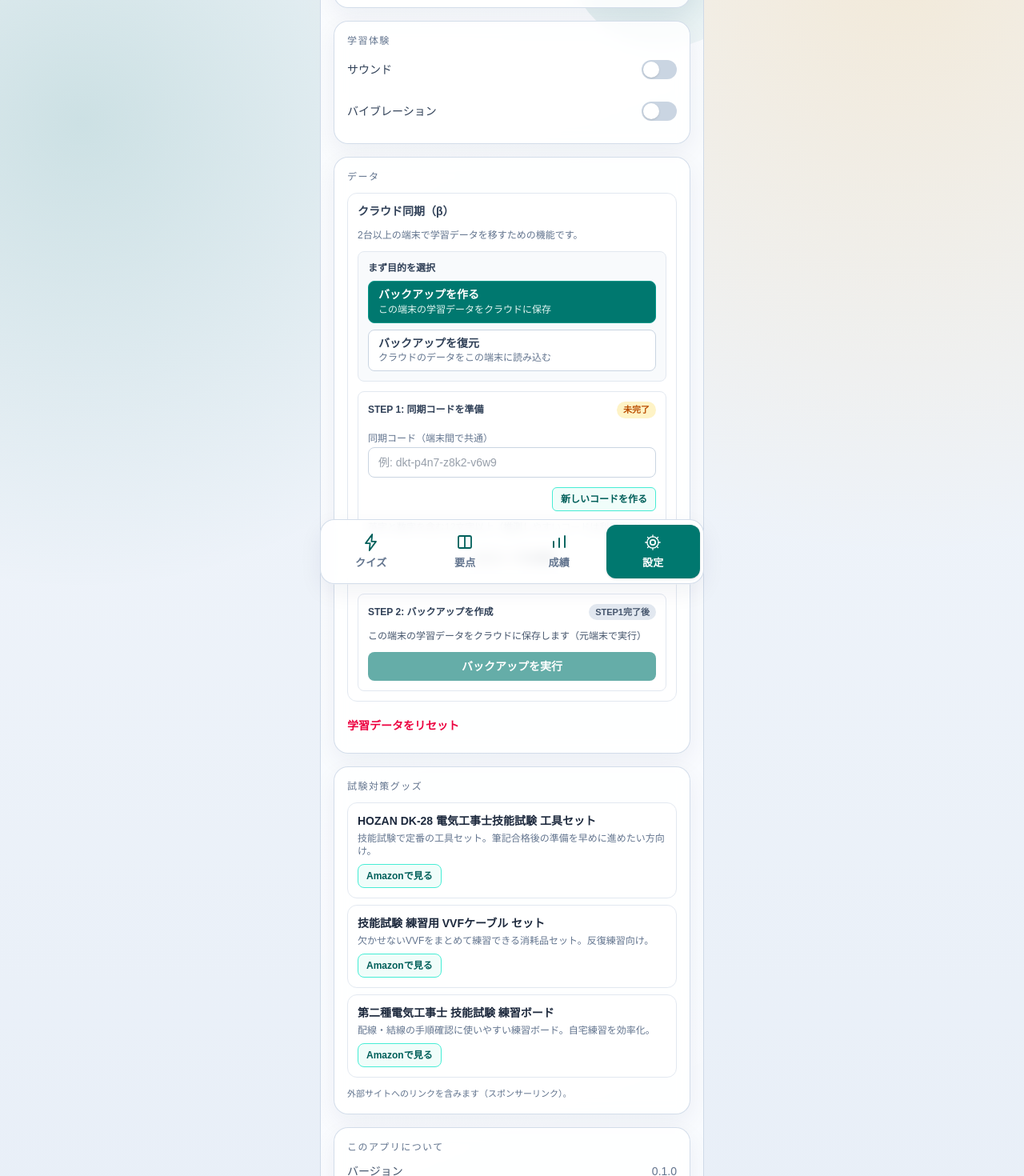
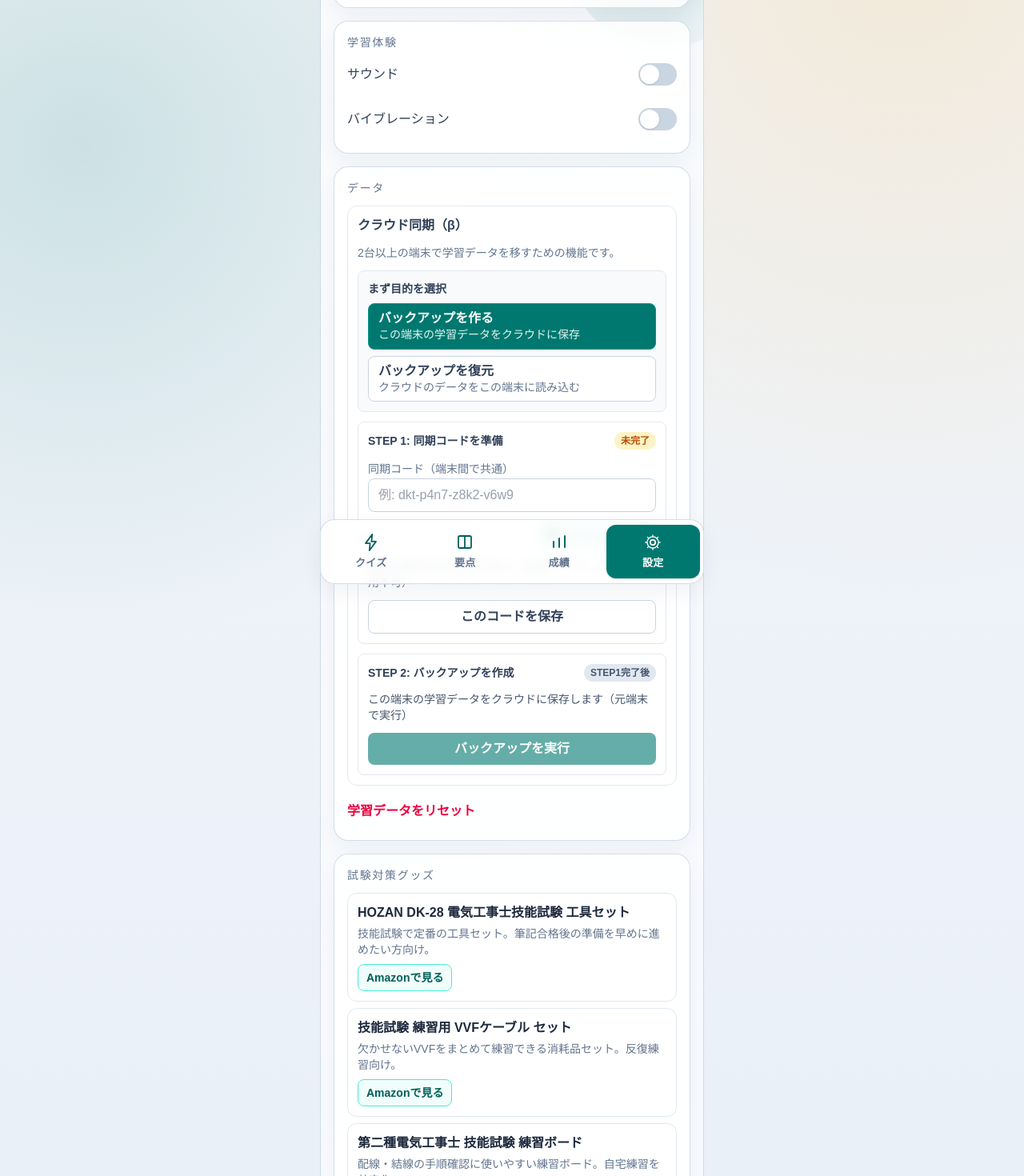
Before and after one commit to kamexy/denkotsu, a Next.js app in the folder denkotsu/: page /settings in a window 1280 px wide. Shown: the part 60-1530 px from the top of the page at 80% size. Built offline with nearby package versions, Linux system fonts and the light colour scheme; no server answers.

Commit message:
fix: 全体のフォントとアイコンを1段階拡大

```diff
--- a/denkotsu/src/app/settings/page.tsx
+++ b/denkotsu/src/app/settings/page.tsx
@@ -221,23 +221,23 @@ export default function SettingsPage() {
       <div className="px-4 py-4 space-y-4">
         {/* Sound / Vibration toggles */}
         <div className="panel p-4 space-y-1">
-          <p className="text-xs text-slate-500 uppercase tracking-[0.12em] mb-1">
+          <p className="text-sm text-slate-500 uppercase tracking-[0.12em] mb-1">
             学習体験
           </p>
           <div className="flex items-center justify-between py-3">
-            <span className="text-sm text-slate-700 font-medium">サウンド</span>
+            <span className="text-base text-slate-700 font-medium">サウンド</span>
             <button
               type="button"
               role="switch"
               aria-checked={settings?.soundEnabled ?? false}
               aria-label="サウンド"
               onClick={() => toggleSetting("soundEnabled")}
-              className={`relative w-11 h-6 rounded-full transition-colors ${
+              className={`relative w-12 h-7 rounded-full transition-colors ${
                 settings?.soundEnabled ? "bg-teal-700" : "bg-slate-300"
               }`}
             >
               <span
-                className={`absolute top-0.5 left-0.5 w-5 h-5 bg-white rounded-full shadow transition-transform ${
+                className={`absolute top-0.5 left-0.5 w-6 h-6 bg-white rounded-full shadow transition-transform ${
                   settings?.soundEnabled ? "translate-x-5" : "translate-x-0"
                 }`}
               />
@@ -245,19 +245,19 @@ export default function SettingsPage() {
           </div>
 
           <div className="flex items-center justify-between py-3">
-            <span className="text-sm text-slate-700 font-medium">バイブレーション</span>
+            <span className="text-base text-slate-700 font-medium">バイブレーション</span>
             <button
               type="button"
               role="switch"
               aria-checked={settings?.vibrationEnabled ?? false}
               aria-label="バイブレーション"
               onClick={() => toggleSetting("vibrationEnabled")}
-              className={`relative w-11 h-6 rounded-full transition-colors ${
+              className={`relative w-12 h-7 rounded-full transition-colors ${
                 settings?.vibrationEnabled ? "bg-teal-700" : "bg-slate-300"
               }`}
             >
               <span
-                className={`absolute top-0.5 left-0.5 w-5 h-5 bg-white rounded-full shadow transition-transform ${
+                className={`absolute top-0.5 left-0.5 w-6 h-6 bg-white rounded-full shadow transition-transform ${
                   settings?.vibrationEnabled
                     ? "translate-x-5"
                     : "translate-x-0"
@@ -269,18 +269,18 @@ export default function SettingsPage() {
 
         {/* Data section */}
         <div className="panel p-4">
-          <p className="text-xs text-slate-500 uppercase tracking-[0.12em] mb-3">
+          <p className="text-sm text-slate-500 uppercase tracking-[0.12em] mb-3">
             データ
           </p>
 
           <div className="rounded-xl border border-slate-200 bg-white/70 p-3 space-y-3 mb-3">
-            <p className="text-sm font-semibold text-slate-700">クラウド同期（β）</p>
-            <p className="text-xs text-slate-500">
+            <p className="text-base font-semibold text-slate-700">クラウド同期（β）</p>
+            <p className="text-sm text-slate-500">
               2台以上の端末で学習データを移すための機能です。
             </p>
 
             <div className="rounded-lg border border-slate-200 bg-slate-50/90 p-3 space-y-2">
-              <p className="text-xs font-semibold text-slate-700">まず目的を選択</p>
+              <p className="text-sm font-semibold text-slate-700">まず目的を選択</p>
               <div className="grid gap-2">
                 <button
                   type="button"
@@ -291,9 +291,9 @@ export default function SettingsPage() {
                       : "border-slate-300 bg-white text-slate-700 hover:bg-slate-50"
                   }`}
                 >
-                  <span className="block text-sm font-semibold leading-tight">バックアップを作る</span>
+                  <span className="block text-base font-semibold leading-tight">バックアップを作る</span>
                   <span
-                    className={`block mt-0.5 text-xs leading-tight ${
+                    className={`block mt-0.5 text-sm leading-tight ${
                       syncWizardMode === "backup"
                         ? "text-teal-50/95"
                         : "text-slate-500"
@@ -311,9 +311,9 @@ export default function SettingsPage() {
                       : "border-slate-300 bg-white text-slate-700 hover:bg-slate-50"
                   }`}
                 >
-                  <span className="block text-sm font-semibold leading-tight">バックアップを復元</span>
+                  <span className="block text-base font-semibold leading-tight">バックアップを復元</span>
                   <span
-                    className={`block mt-0.5 text-xs leading-tight ${
+                    className={`block mt-0.5 text-sm leading-tight ${
                       syncWizardMode === "restore"
                         ? "text-teal-50/95"
                         : "text-slate-500"
@@ -327,9 +327,9 @@ export default function SettingsPage() {
 
             <div className="rounded-lg border border-slate-200 bg-white p-3 space-y-3">
               <div className="flex items-center justify-between gap-2">
-                <p className="text-xs font-semibold text-slate-700">STEP 1: 同期コードを準備</p>
+                <p className="text-sm font-semibold text-slate-700">STEP 1: 同期コードを準備</p>
                 <span
-                  className={`text-[11px] font-semibold rounded-full px-2 py-0.5 ${
+                  className={`text-[12px] font-semibold rounded-full px-2 py-0.5 ${
                     isWizardStep1Done
                       ? "bg-emerald-100 text-emerald-700"
                       : "bg-amber-100 text-amber-700"
@@ -339,13 +339,13 @@ export default function SettingsPage() {
                 </span>
               </div>
               <label className="block space-y-1">
-                <span className="text-xs text-slate-500">同期コード（端末間で共通）</span>
+                <span className="text-sm text-slate-500">同期コード（端末間で共通）</span>
                 <input
                   type="text"
                   value={syncIdInput}
                   onChange={(e) => setSyncIdInput(e.target.value)}
                   placeholder="例: dkt-p4n7-z8k2-v6w9"
-                  className="w-full rounded-lg border border-slate-300 bg-white px-3 py-2 text-sm text-slate-700 outline-none focus:border-teal-500 focus:ring-2 focus:ring-teal-200 disabled:bg-slate-100"
+                  className="w-full rounded-lg border border-slate-300 bg-white px-3 py-2 text-base text-slate-700 outline-none focus:border-teal-500 focus:ring-2 focus:ring-teal-200 disabled:bg-slate-100"
                   disabled={syncPending !== null}
                   autoCapitalize="off"
                   autoCorrect="off"
@@ -357,32 +357,32 @@ export default function SettingsPage() {
                   type="button"
                   onClick={handleGenerateSyncId}
                   disabled={syncPending !== null}
-                  className="w-full sm:w-auto px-2.5 py-1.5 rounded-md border border-teal-300 bg-teal-50 text-xs font-semibold text-teal-800 transition-colors hover:bg-teal-100 disabled:opacity-60"
+                  className="w-full sm:w-auto px-2.5 py-1.5 rounded-md border border-teal-300 bg-teal-50 text-sm font-semibold text-teal-800 transition-colors hover:bg-teal-100 disabled:opacity-60"
                 >
                   新しいコードを作る
                 </button>
               </div>
-              <p className="text-xs text-slate-500">
+              <p className="text-sm text-slate-500">
                 英字と数字を含む12文字以上（推測しやすいコードは利用不可）
               </p>
               {hasSavedSyncId && (
-                <p className="text-xs text-slate-500">
+                <p className="text-sm text-slate-500">
                   この端末に保存中のコード: <span className="font-mono">{savedSyncId}</span>
                 </p>
               )}
               {normalizedSyncIdInput && !isSyncIdSaved && (
-                <p className="text-xs font-semibold text-amber-700">
+                <p className="text-sm font-semibold text-amber-700">
                   入力中のコードは未保存です。「このコードを保存」を押してください。
                 </p>
               )}
               {syncIdValidationError && (
-                <p className="text-xs font-semibold text-amber-700">{syncIdValidationError}</p>
+                <p className="text-sm font-semibold text-amber-700">{syncIdValidationError}</p>
               )}
               <button
                 type="button"
                 onClick={handleSaveSyncId}
                 disabled={syncPending !== null}
-                className="w-full px-3 py-2 rounded-lg border border-slate-300 bg-white text-sm font-semibold text-slate-700 transition-colors hover:bg-slate-50 disabled:opacity-60"
+                className="w-full px-3 py-2 rounded-lg border border-slate-300 bg-white text-base font-semibold text-slate-700 transition-colors hover:bg-slate-50 disabled:opacity-60"
               >
                 {syncPending === "save" ? "保存中..." : "このコードを保存"}
               </button>
@@ -390,11 +390,11 @@ export default function SettingsPage() {
 
             <div className="rounded-lg border border-slate-200 bg-white p-3 space-y-3">
               <div className="flex items-center justify-between gap-2">
-                <p className="text-xs font-semibold text-slate-700">
+                <p className="text-sm font-semibold text-slate-700">
                   STEP 2: {syncWizardMode === "backup" ? "バックアップを作成" : "バックアップを復元"}
                 </p>
                 <span
-                  className={`text-[11px] font-semibold rounded-full px-2 py-0.5 ${
+                  className={`text-[12px] font-semibold rounded-full px-2 py-0.5 ${
                     isWizardStep1Done
                       ? "bg-teal-100 text-teal-700"
                       : "bg-slate-200 text-slate-600"
@@ -403,7 +403,7 @@ export default function SettingsPage() {
                   {isWizardStep1Done ? "実行可能" : "STEP1完了後"}
                 </span>
               </div>
-              <p className="text-xs text-slate-600">
+              <p className="text-sm text-slate-600">
                 {syncWizardMode === "backup"
                   ? "この端末の学習データをクラウドに保存します（元端末で実行）"
                   : "クラウド上の学習データをこの端末へ読み込みます（移行先端末で実行）"}
@@ -418,7 +418,7 @@ export default function SettingsPage() {
                   !cloudSyncEnabled ||
                   !isWizardStep1Done
                 }
-                className={`w-full px-3 py-2 rounded-lg text-sm font-semibold transition-colors disabled:opacity-60 ${
+                className={`w-full px-3 py-2 rounded-lg text-base font-semibold transition-colors disabled:opacity-60 ${
                   syncWizardMode === "backup"
                     ? "bg-teal-700 text-white hover:bg-teal-800"
                     : "border border-teal-300 bg-teal-50 text-teal-800 hover:bg-teal-100"
@@ -435,19 +435,19 @@ export default function SettingsPage() {
             </div>
 
             {!cloudSyncEnabled && (
-              <p className="text-xs text-amber-700">
+              <p className="text-sm text-amber-700">
                 同期API未設定: `NEXT_PUBLIC_SYNC_API_BASE` を設定すると利用できます。
               </p>
             )}
 
             {settings?.lastSyncedAt && (
-              <p className="text-xs text-slate-500">
+              <p className="text-sm text-slate-500">
                 最終バックアップ/復元: {new Date(settings.lastSyncedAt).toLocaleString("ja-JP")}
               </p>
             )}
 
             {syncNotice && (
-              <p className="text-xs font-semibold text-slate-600" aria-live="polite">
+              <p className="text-sm font-semibold text-slate-600" aria-live="polite">
                 {syncNotice}
               </p>
             )}
@@ -461,13 +461,13 @@ export default function SettingsPage() {
                 setCancelNotice(false);
                 setShowResetConfirm(true);
               }}
-              className="text-sm text-rose-600 hover:text-rose-700 py-2 font-semibold transition-colors active:scale-[0.99] focus-visible:outline-none focus-visible:ring-2 focus-visible:ring-rose-300 rounded-lg"
+              className="text-base text-rose-600 hover:text-rose-700 py-2 font-semibold transition-colors active:scale-[0.99] focus-visible:outline-none focus-visible:ring-2 focus-visible:ring-rose-300 rounded-lg"
             >
               学習データをリセット
             </button>
           ) : (
             <div className="bg-rose-50 rounded-xl p-4 border border-rose-200">
-              <p className="text-sm text-rose-800 mb-3">
+              <p className="text-base text-rose-800 mb-3">
                 すべての学習データが削除されます。この操作は取り消せません。
               </p>
               <div className="flex gap-2">
@@ -475,7 +475,7 @@ export default function SettingsPage() {
                   type="button"
                   onClick={handleReset}
                   disabled={resetPending}
-                  className="px-4 py-2 min-w-[118px] bg-rose-600 text-white text-sm rounded-lg font-semibold transition-all hover:bg-rose-700 active:scale-[0.98] focus-visible:outline-none focus-visible:ring-2 focus-visible:ring-rose-300 disabled:opacity-70 disabled:cursor-not-allowed disabled:active:scale-100"
+                  className="px-4 py-2 min-w-[118px] bg-rose-600 text-white text-base rounded-lg font-semibold transition-all hover:bg-rose-700 active:scale-[0.98] focus-visible:outline-none focus-visible:ring-2 focus-visible:ring-rose-300 disabled:opacity-70 disabled:cursor-not-allowed disabled:active:scale-100"
                 >
                   {resetPending ? (
                     <span className="inline-flex items-center gap-2">
@@ -490,7 +490,7 @@ export default function SettingsPage() {
                   type="button"
                   onClick={handleCancelReset}
                   disabled={resetPending}
-                  className="px-4 py-2 bg-white text-slate-700 text-sm rounded-lg font-semibold border border-slate-300 transition-all hover:bg-slate-50 active:scale-[0.98] focus-visible:outline-none focus-visible:ring-2 focus-visible:ring-slate-300 disabled:opacity-70 disabled:cursor-not-allowed disabled:active:scale-100"
+                  className="px-4 py-2 bg-white text-slate-700 text-base rounded-lg font-semibold border border-slate-300 transition-all hover:bg-slate-50 active:scale-[0.98] focus-visible:outline-none focus-visible:ring-2 focus-visible:ring-slate-300 disabled:opacity-70 disabled:cursor-not-allowed disabled:active:scale-100"
                 >
                   キャンセル
                 </button>
@@ -499,13 +499,13 @@ export default function SettingsPage() {
           )}
 
           {cancelNotice && (
-            <p className="text-sm text-slate-600 mt-2 font-semibold" aria-live="polite">
+            <p className="text-base text-slate-600 mt-2 font-semibold" aria-live="polite">
               キャンセルしました
             </p>
           )}
 
           {resetDone && (
-            <p className="text-sm text-emerald-700 mt-2 font-semibold" aria-live="polite">
+            <p className="text-base text-emerald-700 mt-2 font-semibold" aria-live="polite">
               リセットしました
             </p>
           )}
@@ -515,10 +515,10 @@ export default function SettingsPage() {
 
         {/* About */}
         <div className="panel p-4">
-          <p className="text-xs text-slate-500 uppercase tracking-[0.12em] mb-3">
+          <p className="text-sm text-slate-500 uppercase tracking-[0.12em] mb-3">
             このアプリについて
           </p>
-          <div className="space-y-2 text-sm text-slate-600">
+          <div className="space-y-2 text-base text-slate-600">
             <div className="flex justify-between">
               <span>バージョン</span>
               <span className="text-slate-500 font-medium">{APP_VERSION_LABEL}</span>
--- a/denkotsu/src/components/ads/AdSlot.tsx
+++ b/denkotsu/src/components/ads/AdSlot.tsx
@@ -39,7 +39,7 @@ export function AdSlot({ slot, className }: AdSlotProps) {
   return (
     <aside className={className}>
       <div className="panel p-3">
-        <p className="text-[10px] uppercase tracking-[0.12em] text-slate-400">
+        <p className="text-[11px] uppercase tracking-[0.12em] text-slate-400">
           Sponsored
         </p>
         {shouldRenderRealAd ? (
@@ -52,7 +52,7 @@ export function AdSlot({ slot, className }: AdSlotProps) {
             data-full-width-responsive="true"
           />
         ) : (
-          <div className="mt-1 rounded-lg border border-dashed border-slate-300 bg-white/75 px-3 py-4 text-center text-xs text-slate-500">
+          <div className="mt-1 rounded-lg border border-dashed border-slate-300 bg-white/75 px-3 py-4 text-center text-sm text-slate-500">
             広告プレビュー（本番では AdSense の広告が表示されます）
           </div>
         )}
--- a/denkotsu/src/components/monetization/RecommendedToolsSection.tsx
+++ b/denkotsu/src/components/monetization/RecommendedToolsSection.tsx
@@ -6,7 +6,7 @@ export function RecommendedToolsSection() {
 
   return (
     <div className="panel p-4">
-      <p className="text-xs text-slate-500 uppercase tracking-[0.12em] mb-3">
+      <p className="text-sm text-slate-500 uppercase tracking-[0.12em] mb-3">
         試験対策グッズ
       </p>
       <div className="space-y-2">
@@ -15,20 +15,20 @@ export function RecommendedToolsSection() {
             key={tool.id}
             className="rounded-xl border border-slate-200 bg-white/80 p-3"
           >
-            <p className="text-sm font-semibold text-slate-800">{tool.name}</p>
-            <p className="mt-1 text-xs text-slate-500">{tool.description}</p>
+            <p className="text-base font-semibold text-slate-800">{tool.name}</p>
+            <p className="mt-1 text-sm text-slate-500">{tool.description}</p>
             <a
               href={tool.url}
               target="_blank"
               rel="noopener noreferrer sponsored"
-              className="mt-2 inline-flex items-center rounded-lg border border-teal-300 bg-teal-50 px-2.5 py-1.5 text-xs font-semibold text-teal-800 transition-colors hover:bg-teal-100"
+              className="mt-2 inline-flex items-center rounded-lg border border-teal-300 bg-teal-50 px-2.5 py-1.5 text-sm font-semibold text-teal-800 transition-colors hover:bg-teal-100"
             >
               {tool.label}
             </a>
           </article>
         ))}
       </div>
-      <p className="mt-3 text-[11px] text-slate-500">
+      <p className="mt-3 text-[12px] text-slate-500">
         外部サイトへのリンクを含みます（スポンサーリンク）。
       </p>
     </div>
--- a/denkotsu/src/components/quiz/QuizCard.tsx
+++ b/denkotsu/src/components/quiz/QuizCard.tsx
@@ -29,7 +29,7 @@ export function QuizCard({
     >
       <div className="panel p-4 sm:p-5">
         <div className="mb-3 flex items-center justify-between">
-          <span className="inline-flex items-center gap-1 rounded-full bg-[var(--primary-soft)] px-2.5 py-1 text-[10px] font-semibold text-teal-800 tracking-[0.08em]">
+          <span className="inline-flex items-center gap-1 rounded-full bg-[var(--primary-soft)] px-2.5 py-1 text-[11px] font-semibold text-teal-800 tracking-[0.08em]">
             QUICK QUIZ
           </span>
         </div>
@@ -44,7 +44,7 @@ export function QuizCard({
           </div>
         )}
 
-        <p className="text-base font-semibold text-slate-900 leading-relaxed mb-5">
+        <p className="text-lg font-semibold text-slate-900 leading-relaxed mb-5">
           {question.question}
         </p>
 
--- a/denkotsu/src/components/stats/CategoryBar.tsx
+++ b/denkotsu/src/components/stats/CategoryBar.tsx
@@ -10,7 +10,7 @@ interface CategoryBarProps {
 export function CategoryBar({ category, value }: CategoryBarProps) {
   return (
     <div className="flex items-center gap-3">
-      <span className="text-sm text-slate-600 w-24 shrink-0 font-medium">
+      <span className="text-base text-slate-600 w-24 shrink-0 font-medium">
         {CATEGORY_LABELS[category]}
       </span>
       <div className="flex-1 h-2 bg-slate-200/70 rounded-full overflow-hidden">
@@ -19,7 +19,7 @@ export function CategoryBar({ category, value }: CategoryBarProps) {
           style={{ width: `${value}%` }}
         />
       </div>
-      <span className="font-display text-sm font-semibold text-slate-700 w-10 text-right">
+      <span className="font-display text-base font-semibold text-slate-700 w-10 text-right">
         {value}%
       </span>
     </div>
--- a/denkotsu/src/components/ui/ImageLightbox.tsx
+++ b/denkotsu/src/components/ui/ImageLightbox.tsx
@@ -65,12 +65,12 @@ export function ImageLightbox({ src, alt, className }: ImageLightboxProps) {
               <button
                 type="button"
                 onClick={handleClose}
-                className="absolute top-4 right-4 w-10 h-10 flex items-center justify-center rounded-full bg-white/20 text-white text-xl"
+                className="absolute top-4 right-4 w-11 h-11 flex items-center justify-center rounded-full bg-white/20 text-white text-2xl"
                 aria-label="閉じる"
               >
                 ✕
               </button>
-              <p className="absolute bottom-6 text-white/60 text-xs">
+              <p className="absolute bottom-6 text-white/60 text-sm">
                 タップで閉じる
               </p>
             </motion.div>
```
Also changed, not shown: denkotsu/src/app/learn/page.tsx (+9 -9 lines), denkotsu/src/app/page.tsx (+7 -7 lines), denkotsu/src/app/stats/page.tsx (+4 -4 lines), denkotsu/src/components/quiz/OptionButton.tsx (+4 -4 lines), denkotsu/src/components/quiz/QuizResult.tsx (+9 -9 lines), denkotsu/src/components/quiz/SessionComplete.tsx (+5 -5 lines), 1 other file (tests, documents, lock files or other folders).
